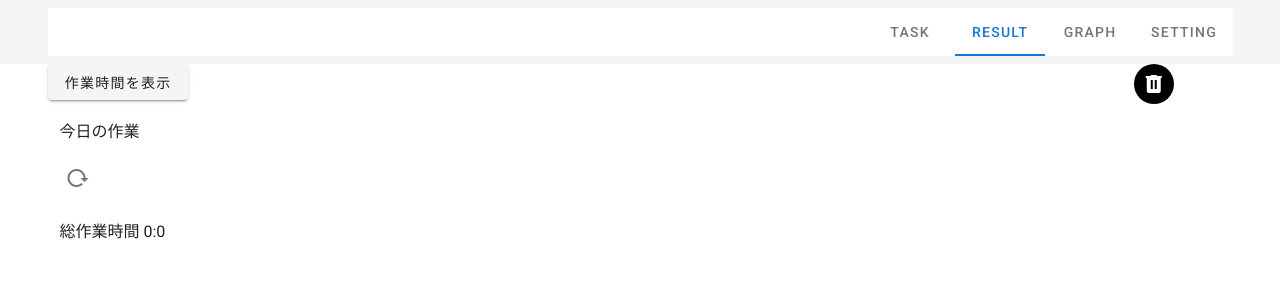
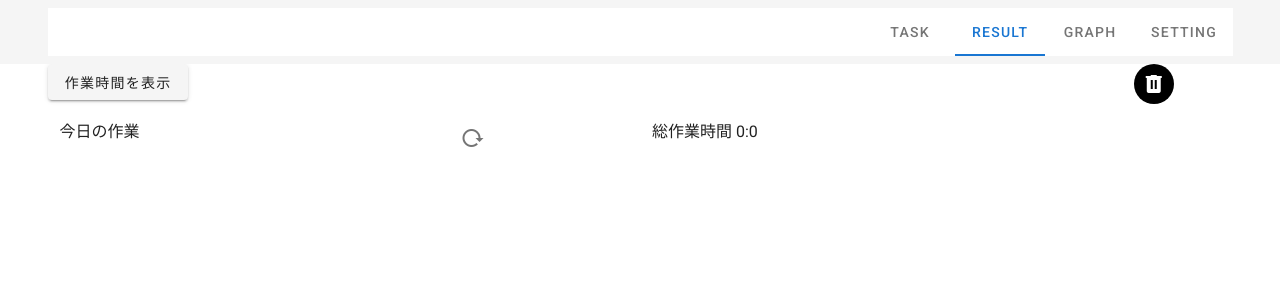
Before and after one commit to afujiu/PostitPomodoroRubberduckLifeHacker, a Nuxt app in the folder nuxt/: page / in a window 1280 px wide. Both pictures are taken after a click on the tab "RESULT". Shown: the top 300 px of the page. Built offline with nearby package versions, Linux system fonts and the light colour scheme.

Commit message:
総作業時間修正

```diff
--- a/nuxt/components/tabs/result.vue
+++ b/nuxt/components/tabs/result.vue
@@ -21,15 +21,15 @@
         </v-col>
       </v-row>
       <v-row class="mt-5">
-        <v-col cols="12">
-          <p class="h6">今日の作業</p>
+        <v-col cols="4"> 今日の作業 </v-col>
+        <v-col cols="2">
           <v-btn icon @click="reload()"><v-icon>mdi-reload</v-icon></v-btn>
         </v-col>
-        <v-col cols="12">
+        <v-col cols="6">
           総作業時間
           <span
             >{{ $plg.util.msToHour(sumTime, false) }}:{{
-              $plg.util.msToMinute(sumTime, false)
+              $plg.util.msToMinute(sumTime)
             }}</span
           >
         </v-col>
```
